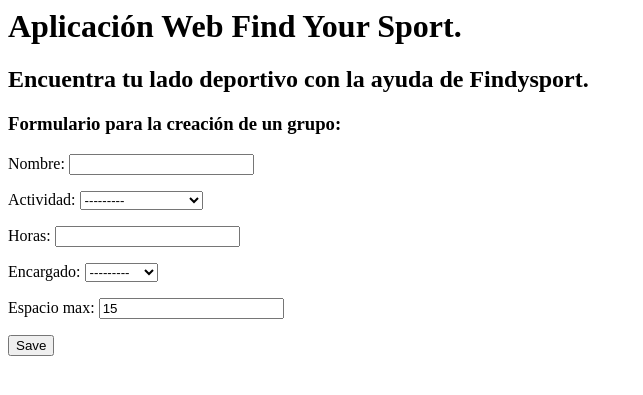
After one commit to Jose-MRS/findysport, a Django app: page /grupo/add/ in a window 1280 px wide. The commit adds this page. Shown: the top 395 px of the page, without its empty margins (0-643 px from the left). Run offline with Django 3.2, Linux system fonts and the light colour scheme; data comes from the database, SQL or seed files in the repository; both versions use the stored data as it was after the commit.

Commit message:
Continuacion de las vistas creacion actu y borrado

```diff
--- a/findysport/findysport/urls.py
+++ b/findysport/findysport/urls.py
@@ -15,20 +15,48 @@
 """
 from django.contrib import admin
 from django.urls import path
+
+from findysport_app.views import ActividadCreateView, ActividadDeleteView, ActividadUpdateView
+from findysport_app.views import ApuntadoCreateView, ApuntadoDeleteView, ApuntadoUpdateView
+from findysport_app.views import EncargadoCreateView, EncargadoDeleteView, EncargadoUpdateView
+from findysport_app.views import GrupoCreateView, GrupoDeleteView, GrupoUpdateView
+from findysport_app.views import LocalCreateView, LocalDeleteView, LocalUpdateView
+
 from findysport_app.views import UsuarioListView, ActividadListView, LocalListView, EncargadoListView, ApuntadoListView, GrupoListView
 from findysport_app.views import UsuarioDetailView, ActividadDetailView, LocalDetailView, EncargadoDetailView, ApuntadoDetailView, GrupoDetailView
 urlpatterns = [
     path('admin/', admin.site.urls),
-    path('usuarios/', UsuarioListView.as_view(), name = "Usuario-list"),
-    path('actividades/', ActividadListView.as_view()),
-    path('locales/', LocalListView.as_view()),
-    path('encargados/', EncargadoListView.as_view()),
-    path('apuntados/', ApuntadoListView.as_view()),
-    path('grupos/', GrupoListView.as_view()),
-    path('usuario/<int:pk>/', UsuarioDetailView.as_view()),
-    path('actividad/<int:pk>/', ActividadDetailView.as_view()),
-    path('local/<int:pk>/', LocalDetailView.as_view()),
-    path('encargado/<int:pk>/', EncargadoDetailView.as_view()),
-    path('apuntado/<int:pk>/', ApuntadoDetailView.as_view()),
-    path('grupo/<int:pk>/', GrupoDetailView.as_view()),
+    path('usuario/', UsuarioListView.as_view(), name = "usuario-list"),
+    path('actividad/', ActividadListView.as_view(), name = "actividad-list"),
+    path('local/', LocalListView.as_view(), name = "local-list"),
+    path('encargado/', EncargadoListView.as_view(), name = "encargado-list"),
+    path('apuntado/', ApuntadoListView.as_view(), name = "apuntado-list"),
+    path('grupo/', GrupoListView.as_view(), name = "grupo-list"),
+
+    path('usuario/<int:pk>/', UsuarioDetailView.as_view(), name = "usuario-detail"),
+    path('actividad/<int:pk>/', ActividadDetailView.as_view(), name = "actividad-detail"),
+    path('local/<int:pk>/', LocalDetailView.as_view(), name = "local-detail"),
+    path('encargado/<int:pk>/', EncargadoDetailView.as_view(), name = "encargado-detail"),
+    path('apuntado/<int:pk>/', ApuntadoDetailView.as_view(), name = "apuntado-detail"),
+    path('grupo/<int:pk>/', GrupoDetailView.as_view(), name = "grupo-detail"),
+
+    path('actividad/add/', ActividadCreateView.as_view(), name='actividad-add'),
+    path('actividad/<int:pk>/', ActividadUpdateView.as_view(), name='actividad-update'),
+    path('actividad/<int:pk>/delete/', ActividadDeleteView.as_view(), name='actividad-delete'),
+
+    path('apuntado/add/', ApuntadoCreateView.as_view(), name='apuntado-add'),
+    path('apuntado/<int:pk>/', ApuntadoUpdateView.as_view(), name='apuntado-update'),
+    path('apuntado/<int:pk>/delete/', ApuntadoDeleteView.as_view(), name='apuntado-delete'),
+
+    path('encargado/add/', EncargadoCreateView.as_view(), name='encargado-add'),
+    path('encargado/<int:pk>/', EncargadoUpdateView.as_view(), name='encargado-update'),
+    path('encargado/<int:pk>/delete/', EncargadoDeleteView.as_view(), name='encargado-delete'),
+
+    path('grupo/add/', GrupoCreateView.as_view(), name='grupo-add'),
+    path('grupo/<int:pk>/', GrupoUpdateView.as_view(), name='grupo-update'),
+    path('grupo/<int:pk>/delete/', GrupoDeleteView.as_view(), name='grupo-delete'),
+
+    path('local/add/', LocalCreateView.as_view(), name='local-add'),
+    path('local/<int:pk>/', LocalUpdateView.as_view(), name='local-update'),
+    path('local/<int:pk>/delete/', LocalDeleteView.as_view(), name='local-delete'),
 ]
--- a/findysport/findysport_app/models.py
+++ b/findysport/findysport_app/models.py
@@ -3,6 +3,10 @@
 from django.db.models.deletion import CASCADE
 from django.db.models.fields import CharField
 from django.db.models.fields.related import OneToOneField
+
+from django.contrib.auth.models import User
+
+from django.urls import reverse
 
 # Create your models here.
 class Usuario(models.Model):
--- a/findysport/findysport_app/templates/base.html
+++ b/findysport/findysport_app/templates/base.html
@@ -1,6 +1,6 @@
 <html>
-<h1>Bienvenido ompare.</h1>
-<h2>Esta es la plantilla base. A partir de aquí las otras plantillas.</h2>
+<h1>Aplicación Web Find Your Sport.</h1>
+<h2>Encuentra tu lado deportivo con la ayuda de Findysport.</h2>
 {% block content %}
 
 {% endblock %}
--- a/findysport/findysport_app/templates/findysport_app/actividad_list.html
+++ b/findysport/findysport_app/templates/findysport_app/actividad_list.html
@@ -3,7 +3,10 @@
 <h1>Actividades</h1>
 <ul>
     {% for actividad in object_list %}
-        <li>{{ actividad.nombre }}</li>
+
+        <li>
+            <a href="{{ actividad.id }}"> {{actividad.nombre}}</a>
+        </li>
     {% endfor %}
 </ul>
 {% endblock %}
--- a/findysport/findysport_app/templates/findysport_app/apuntado_list.html
+++ b/findysport/findysport_app/templates/findysport_app/apuntado_list.html
@@ -3,7 +3,10 @@
 <h1>Apuntados</h1>
 <ul>
     {% for apuntado in object_list %}
-        <li>{{ apuntado.nombre }}</li>
+
+    <li>
+        <a href="{{ apuntado.id }}"> {{apuntado.usuario}}</a>
+    </li>
     {% endfor %}
 </ul>
 {% endblock %}
--- a/findysport/findysport_app/templates/findysport_app/encargado_detail.html
+++ b/findysport/findysport_app/templates/findysport_app/encargado_detail.html
@@ -2,7 +2,7 @@
 
 {% block content %}
 <br><br><br>
-    <h1>Detalles del encargado: {{object.nombre}}</h1>
+    <h1>Detalles del encargado: {{object.nombre_en}}</h1>
     <h2>Nombre encargado: {{object.nombre_en}}</h2>
     <h2>Actividades del encargado: {{object.actividad}}</h2>
 
--- a/findysport/findysport_app/templates/findysport_app/encargado_list.html
+++ b/findysport/findysport_app/templates/findysport_app/encargado_list.html
@@ -3,7 +3,9 @@
 <h1>Encargados</h1>
 <ul>
     {% for encargado in object_list %}
-        <li>{{ encargado.nombre }}</li>
+    <li>
+    <a href="{{ encargado.id }}"> {{encargado.nombre_en}}</a>
+    </li>
     {% endfor %}
 </ul>
 {% endblock %}
--- /dev/null
+++ b/findysport/findysport_app/templates/findysport_app/grupo_form.html
@@ -0,0 +1,9 @@
+{% extends "base.html" %}
+
+{% block content %}
+<h3>Formulario para la creación de un grupo:</h3>
+<form method="post">{% csrf_token %}
+    {{ form.as_p }}
+    <input type="submit" value="Save">
+</form>
+{% endblock %}
--- a/findysport/findysport_app/templates/findysport_app/grupo_list.html
+++ b/findysport/findysport_app/templates/findysport_app/grupo_list.html
@@ -3,7 +3,9 @@
 <h1>Grupos</h1>
 <ul>
     {% for grupo in object_list %}
-        <li>{{ grupo.nombre }}</li>
+    <li>
+    <a href="{{ grupo.id }}"> {{grupo.nombre}}</a>
+    </li>
     {% endfor %}
 </ul>
 {% endblock %}
--- a/findysport/findysport_app/templates/findysport_app/local_list.html
+++ b/findysport/findysport_app/templates/findysport_app/local_list.html
@@ -3,7 +3,9 @@
 <h1>Locales</h1>
 <ul>
     {% for local in object_list %}
-        <li>{{ local.nombre_local }}</li>
+    <li>
+    <a href="{{ local.id }}"> {{local.nombre_local}}</a>
+    </li>
     {% endfor %}
 </ul>
 {% endblock %}
--- a/findysport/findysport_app/templates/findysport_app/usuario_list.html
+++ b/findysport/findysport_app/templates/findysport_app/usuario_list.html
@@ -3,7 +3,7 @@
 <h1>Usuarios</h1>
 <ul>
     {% for usuario in object_list %}
-        <li>{{ usuario.edad }}</li>
+    <a href="{{ usuario.id }}"> {{usuario.edad}}</a>
     {% endfor %}
 </ul>
 {% endblock %}
--- a/findysport/findysport_app/views.py
+++ b/findysport/findysport_app/views.py
@@ -1,8 +1,15 @@
 #Create your views here.
 
 from django.shortcuts import render
+
+from django.urls import reverse_lazy
+from django.views.generic.edit import CreateView, DeleteView, UpdateView
+
 from django.views.generic import ListView, DetailView
 from findysport_app.models import Usuario, Actividad, Local, Encargado, Apuntado, Grupo
+
+from django.contrib.auth.mixins import LoginRequiredMixin
+from django.views.generic.edit import CreateView
 
 class UsuarioListView(ListView):
     model = Usuario
@@ -41,3 +48,82 @@
 class GrupoDetailView(DetailView):
     context_object_name = 'grupo'
     queryset = Grupo.objects.all()
+
+#-----------VISTAS CREATE UPDATE DELETE-----------------
+class ActividadCreateView(CreateView):
+    model = Actividad
+    fields = ['nombre', 'local', 'tipo', 'descripcion', 'creador']
+    success_url = reverse_lazy('actividad-list')
+
+class ActividadUpdateView(UpdateView):
+    model = Actividad
+    fields = ['nombre', 'local', 'tipo', 'descripcion', 'creador']
+    success_url = reverse_lazy('actividad-list')
+
+class ActividadDeleteView(DeleteView):
+    model = Actividad
+    success_url = reverse_lazy('actividad-list')
+#---------------------------------------------------------------------------------
+class ApuntadoCreateView(CreateView):
+    model = Apuntado
+    fields = ['actividad', 'grupo']
+    success_url = reverse_lazy('apuntado-list')
+
+class ApuntadoUpdateView(UpdateView):
+    model = Apuntado
+    fields = ['actividad', 'grupo']
+    success_url = reverse_lazy('apuntado-list')
+
+class ApuntadoDeleteView(DeleteView):
+    model = Apuntado
+    success_url = reverse_lazy('apuntado-list')
+#----------------------------------------------------------------------------------
+class EncargadoCreateView(CreateView):
+    model = Encargado
+    fields = ['nombre_en', 'actividad']
+    success_url = reverse_lazy('encargado-list')
+
+class EncargadoUpdateView(UpdateView):
+    model = Encargado
+    fields = ['nombre_en', 'actividad']
+    success_url = reverse_lazy('encargado-list')
+
+class EncargadoDeleteView(DeleteView):
+    model = Encargado
+    success_url = reverse_lazy('encargado-list')
+#--------------------------------------------------------------------------------------
+class GrupoCreateView(CreateView):
+    model = Grupo
+    fields = ['nombre', 'actividad', 'horas', 'encargado', 'espacio_max']
+    success_url = reverse_lazy('grupo-list')
+
+class GrupoUpdateView(UpdateView):
+    model = Grupo
+    fields = ['nombre', 'actividad', 'horas', 'encargado', 'espacio_max']
+    success_url = reverse_lazy('grupo-list')
+
+class GrupoDeleteView(DeleteView):
+    model = Grupo
+    success_url = reverse_lazy('grupo-list')
+#--------------------------------------------------------------------------------------
+class LocalCreateView(CreateView):
+    model = Local
+    fields = ['nombre_local', 'direccion_local', 'ciudad']
+    success_url = reverse_lazy('local-list')
+
+class LocalUpdateView(UpdateView):
+    model = Local
+    fields = ['nombre_local', 'direccion_local', 'ciudad']
+    success_url = reverse_lazy('local-list')
+
+class LocalDeleteView(DeleteView):
+    model = Local
+    success_url = reverse_lazy('local-list')
+#--------------------------------------------------------------------------------------
+'''class AuthorCreateView(LoginRequiredMixin, CreateView):
+    model = Author
+    fields = ['name']
+
+    def form_valid(self, form):
+        form.instance.created_by = self.request.user
+        return super().form_valid(form)'''
```
Also changed, not shown: findysport/findysport_app/templates/findysport_app/actividad_form.html (added, +9 -0 lines), findysport/findysport_app/templates/findysport_app/apuntado_form.html (added, +9 -0 lines), findysport/findysport_app/templates/findysport_app/encargado_form.html (added, +9 -0 lines), findysport/findysport_app/templates/findysport_app/local_form.html (added, +9 -0 lines), findysport/findysport_app/templates/findysport_app/usuario_form.html (added, +9 -0 lines), findysport/db.sqlite3, findysport/findysport_app/migrations/0003_author.py (added), findysport/findysport_app/migrations/0004_delete_author.py (added).
